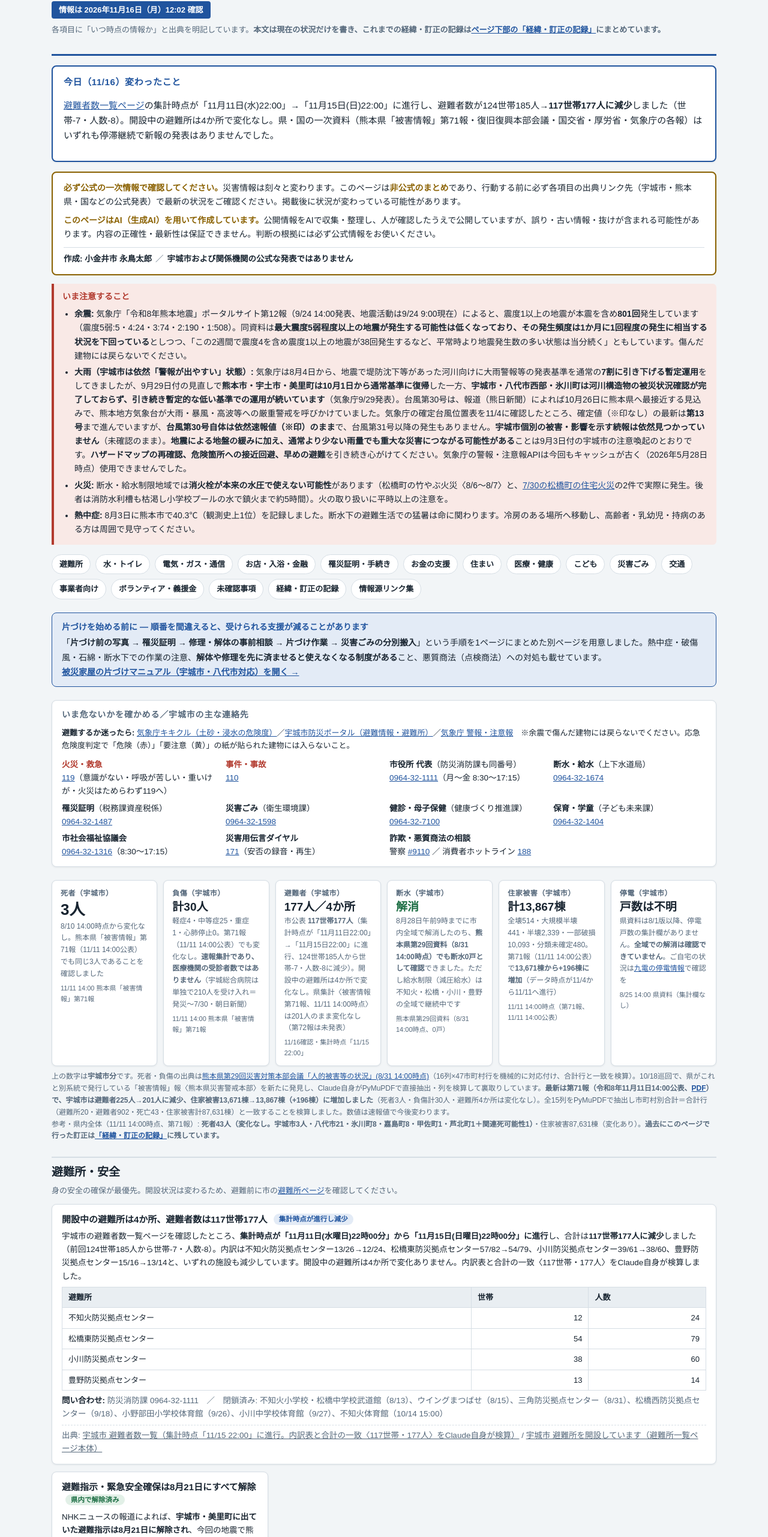
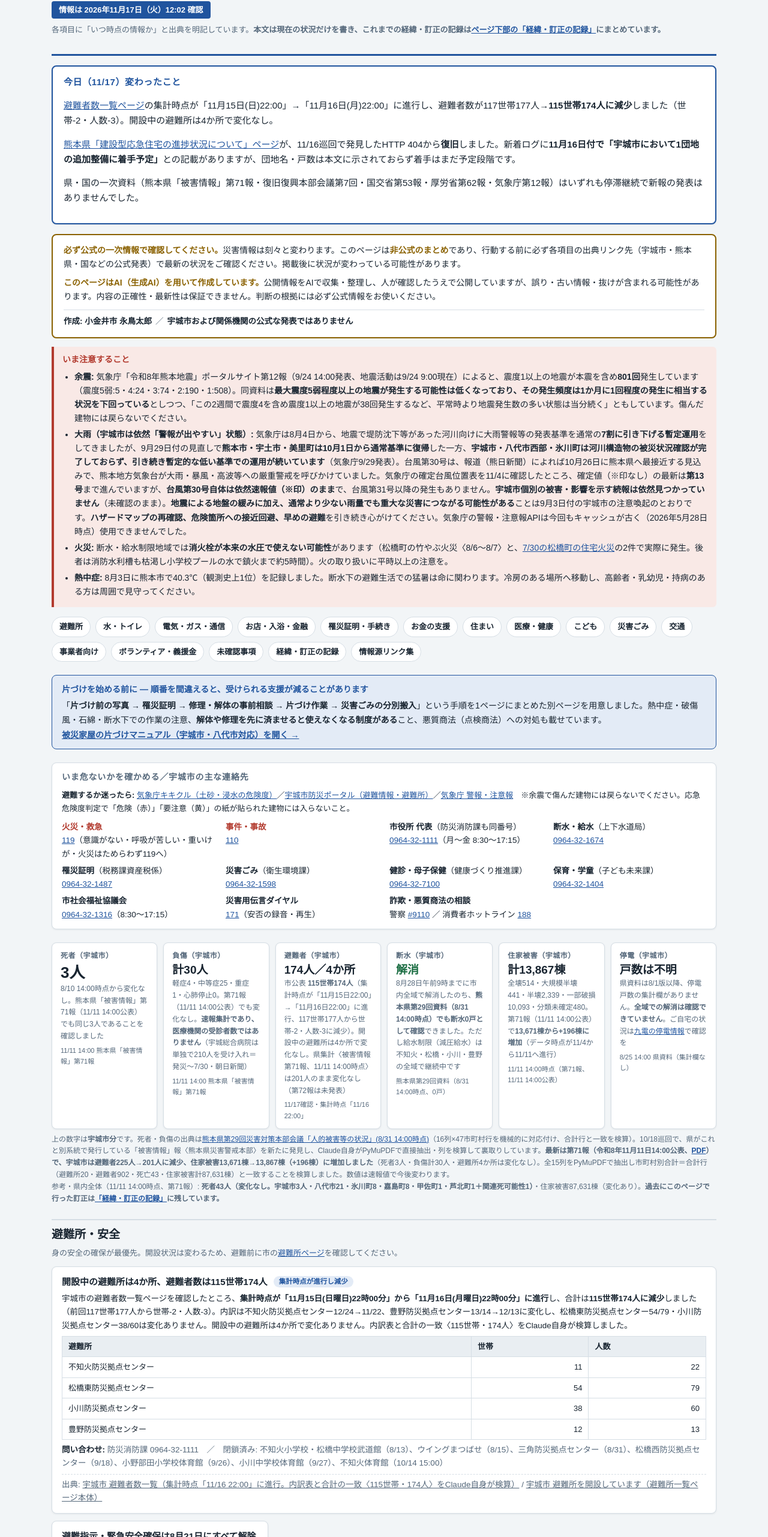
Before and after one commit to toritarosan/uki-shien-dashboard, a plain HTML site: page index.html in a window 1280 px wide. Shown: the part 138-2700 px from the top of the page at 60% size. Drawn offline with Linux system fonts and the light colour scheme.

Commit message:
自動更新 2026-11-17 12:02 JST
- 避難者数一覧ページが「11月15日22:00」→「11月16日22:00」に進行し、
  117世帯177人→115世帯174人に減少（世帯-2・人数-3）。開設中の避難所4か所は変化なし。
- 熊本県「建設型応急住宅の進捗状況について」ページが、前回11/16巡回で発見した
  HTTP 404から復旧していることを確認。新着ログに11/16付「宇城市で1団地の
  追加整備に着手予定」の記載があるが、団地名・戸数は未記載で着手は予定段階。
- 宇城市地震総合ページの新規2件（被災者支援制度一覧の更新・被災市町任期付職員
  合同採用試験募集）を確認したが、住民向け支援の実質的な新規性はなく反映は見送り。
- 熊本県「被害情報」報（第71報）・国交省（第53報、20日連続未確認）・厚労省（第62報）・
  気象庁（第12報）・国税庁特設ページはいずれも変化なし。
- 継続確認項目（被災者生活再建支援金、避難指示解除の一次発表、愛知県職員派遣の
  一次資料アクセス等）は今回も進展なし。

Co-Authored-By: Claude Sonnet 5 <noreply@anthropic.com>
Claude-Session: https://claude.ai/code/session_013byciXwpti7V6hVonPcujv

```diff
--- a/index.html
+++ b/index.html
@@ -214,13 +214,15 @@
   <div class="eyebrow">令和8年熊本地震（2026年7月28日発生）</div>
   <h1>宇城市 災害支援情報ダッシュボード</h1>
   <p class="quake-line">2026年7月28日（火）16時27分ごろ発生 ／ 震源: 熊本県熊本地方 ／ M7.1（暫定値）・深さ約16km（暫定値） ／ <strong>宇城市・氷川町で震度7</strong>（熊本市・八代市・宇土市・美里町・益城町・嘉島町・甲佐町で震度6強） ／ 津波注意報は同日18:10解除</p>
-  <span class="asof-badge">情報は 2026年11月16日（月）12:02 確認</span>
+  <span class="asof-badge">情報は 2026年11月17日（火）12:02 確認</span>
   <p class="top-note">各項目に「いつ時点の情報か」と出典を明記しています。<b>本文は現在の状況だけを書き、これまでの経緯・訂正の記録は<a href="#kiroku">ページ下部の「経緯・訂正の記録」</a>にまとめています。</b></p>
 </header>
 
 <div class="today">
-  <h2>今日（11/16）変わったこと</h2>
-  <p><a href="#hinan">避難者数一覧ページ</a>の集計時点が「11月11日(水)22:00」→「11月15日(日)22:00」に進行し、避難者数が124世帯185人→<b>117世帯177人に減少</b>しました（世帯-7・人数-8）。開設中の避難所は4か所で変化なし。県・国の一次資料（熊本県「被害情報」第71報・復旧復興本部会議・国交省・厚労省・気象庁の各報）はいずれも停滞継続で新報の発表はありませんでした。</p>
+  <h2>今日（11/17）変わったこと</h2>
+  <p><a href="#hinan">避難者数一覧ページ</a>の集計時点が「11月15日(日)22:00」→「11月16日(月)22:00」に進行し、避難者数が117世帯177人→<b>115世帯174人に減少</b>しました（世帯-2・人数-3）。開設中の避難所は4か所で変化なし。</p>
+  <p><a href="#sumai">熊本県「建設型応急住宅の進捗状況について」ページ</a>が、11/16巡回で発見したHTTP 404から<b>復旧</b>しました。新着ログに<b>11月16日付で「宇城市において1団地の追加整備に着手予定」</b>との記載がありますが、団地名・戸数は本文に示されておらず着手はまだ予定段階です。</p>
+  <p>県・国の一次資料（熊本県「被害情報」第71報・復旧復興本部会議第7回・国交省第53報・厚労省第62報・気象庁第12報）はいずれも停滞継続で新報の発表はありませんでした。</p>
 </div>
 
 <div class="disclaimer">
@@ -297,9 +299,9 @@
   </div>
   <div class="stat">
     <div class="label">避難者（宇城市）</div>
-    <div class="value sm">177人／4か所</div>
-    <div class="sub">市公表 <b>117世帯177人</b>（集計時点が「11月11日22:00」→「11月15日22:00」に進行、124世帯185人から世帯-7・人数-8に減少）。開設中の避難所は4か所で変化なし。県集計〈被害情報第71報、11/11 14:00時点〉は201人のまま変化なし（第72報は未発表）</div>
-    <div class="asof">11/16確認・集計時点「11/15 22:00」</div>
+    <div class="value sm">174人／4か所</div>
+    <div class="sub">市公表 <b>115世帯174人</b>（集計時点が「11月15日22:00」→「11月16日22:00」に進行、117世帯177人から世帯-2・人数-3に減少）。開設中の避難所は4か所で変化なし。県集計〈被害情報第71報、11/11 14:00時点〉は201人のまま変化なし（第72報は未発表）</div>
+    <div class="asof">11/17確認・集計時点「11/16 22:00」</div>
   </div>
   <div class="stat">
     <div class="label">断水（宇城市）</div>
@@ -328,17 +330,17 @@
   <p class="sec-note">身の安全の確保が最優先。開設状況は変わるため、避難前に市の<a href="https://www.city.uki.kumamoto.jp/toppage/important/2609102">避難所ページ</a>を確認してください。</p>
   <div class="grid">
     <div class="card span2">
-      <h3>開設中の避難所は4か所、避難者数は117世帯177人 <span class="pill p-info">集計時点が進行し減少</span></h3>
-      <p>宇城市の避難者数一覧ページを確認したところ、<b>集計時点が「11月11日(水曜日)22時00分」から「11月15日(日曜日)22時00分」に進行</b>し、合計は<b>117世帯177人に減少</b>しました（前回124世帯185人から世帯-7・人数-8）。内訳は不知火防災拠点センター13/26→12/24、松橋東防災拠点センター57/82→54/79、小川防災拠点センター39/61→38/60、豊野防災拠点センター15/16→13/14と、いずれの施設も減少しています。開設中の避難所は4か所で変化ありません。内訳表と合計の一致〈117世帯・177人〉をClaude自身が検算しました。</p>
+      <h3>開設中の避難所は4か所、避難者数は115世帯174人 <span class="pill p-info">集計時点が進行し減少</span></h3>
+      <p>宇城市の避難者数一覧ページを確認したところ、<b>集計時点が「11月15日(日曜日)22時00分」から「11月16日(月曜日)22時00分」に進行</b>し、合計は<b>115世帯174人に減少</b>しました（前回117世帯177人から世帯-2・人数-3）。内訳は不知火防災拠点センター12/24→11/22、豊野防災拠点センター13/14→12/13に変化し、松橋東防災拠点センター54/79・小川防災拠点センター38/60は変化ありません。開設中の避難所は4か所で変化ありません。内訳表と合計の一致〈115世帯・174人〉をClaude自身が検算しました。</p>
       <div class="tbl-wrap"><table>
         <tr><th>避難所</th><th>世帯</th><th>人数</th></tr>
-        <tr><td>不知火防災拠点センター</td><td class="num">12</td><td class="num">24</td></tr>
+        <tr><td>不知火防災拠点センター</td><td class="num">11</td><td class="num">22</td></tr>
         <tr><td>松橋東防災拠点センター</td><td class="num">54</td><td class="num">79</td></tr>
         <tr><td>小川防災拠点センター</td><td class="num">38</td><td class="num">60</td></tr>
-        <tr><td>豊野防災拠点センター</td><td class="num">13</td><td class="num">14</td></tr>
+        <tr><td>豊野防災拠点センター</td><td class="num">12</td><td class="num">13</td></tr>
       </table></div>
       <p class="meta"><b>問い合わせ:</b> 防災消防課 0964-32-1111　／　閉鎖済み: 不知火小学校・松橋中学校武道館（8/13）、ウイングまつばせ（8/15）、三角防災拠点センター（8/31）、松橋西防災拠点センター（9/18）、小野部田小学校体育館（9/26）、小川中学校体育館（9/27）、不知火体育館（10/14 15:00）</p>
-      <p class="src">出典: <a href="https://www.city.uki.kumamoto.jp/kurashi/bosaiinfo/2610320">宇城市 避難者数一覧（集計時点「11/15 22:00」に進行。内訳表と合計の一致〈117世帯・177人〉をClaude自身が検算）</a> / <a href="https://www.city.uki.kumamoto.jp/kurashi/bosaiinfo/bosai/2609102">宇城市 避難所を開設しています（避難所一覧ページ本体）</a></p>
+      <p class="src">出典: <a href="https://www.city.uki.kumamoto.jp/kurashi/bosaiinfo/2610320">宇城市 避難者数一覧（集計時点「11/16 22:00」に進行。内訳表と合計の一致〈115世帯・174人〉をClaude自身が検算）</a> / <a href="https://www.city.uki.kumamoto.jp/kurashi/bosaiinfo/bosai/2609102">宇城市 避難所を開設しています（避難所一覧ページ本体）</a></p>
     </div>
     <div class="card">
       <h3>避難指示・緊急安全確保は8月21日にすべて解除 <span class="pill p-ok">県内で解除済み</span></h3>
@@ -714,7 +716,7 @@
     </div>
     <div class="card span2">
       <h3>建設型応急仮設住宅 宇城市5団地237戸のうち149戸が完成 <span class="pill p-ok">小川駅西仮設団地（第一期）が完成（11/12）</span></h3>
-      <p><b>11月12日、小川駅西仮設団地（第一期・20戸）が完成しました</b>（熊本県「建設型応急住宅の進捗状況について」ページの新着ログで確認。宇城市地震総合ページ側にこれに対応する新規発表・具体的な入居予定日はまだ見当たりません）。これに先立ち11月6日には当尾仮設団地（第二期・48戸）が完成しています。</p>
+      <p><b>11月12日、小川駅西仮設団地（第一期・20戸）が完成しました</b>（熊本県「建設型応急住宅の進捗状況について」ページの新着ログで確認。宇城市地震総合ページ側にこれに対応する新規発表・具体的な入居予定日はまだ見当たりません）。これに先立ち11月6日には当尾仮設団地（第二期・48戸）が完成しています。<b style="color:var(--ok)">同ページは11/16巡回で一時HTTP 404になっていましたが、11/17巡回で復旧</b>していることを確認しました。新着ログには<b>11月16日付で「宇城市において1団地の追加整備に着手予定」</b>との記載がありますが、団地名・戸数は本文に示されておらず、着手はまだ予定段階です。</p>
       <ul>
         <li><b>当尾仮設団地</b>（松橋町曲野）: 第一期10戸（9/20完成・9/23入居済み）、第二期48戸（11/6完成・入居予定11月上旬）、第三期20戸（着工10/9・入居予定12月中旬・現在本体工事）＝合計78戸、<b>第一期＋第二期の58戸が完成済み</b></li>
         <li><b>小川仮設団地</b>（小川町南新田）: 第一期30戸（9/26完成）、第二期6戸（11/5完成）＝合計36戸、<b>全戸完成</b></li>
@@ -1115,7 +1117,7 @@
 <section id="mikakunin">
   <h2>まだ確認できていないこと</h2>
   <div class="unconfirmed">
-    <h3>「未発表・未確認」の事項を正直に明示します（2026年11月16日 12:02時点）</h3>
+    <h3>「未発表・未確認」の事項を正直に明示します（2026年11月17日 12:02時点）</h3>
     <ul>
       <li><b>宇城市・美里町の避難指示解除（8/21）の一次発表</b>（NHKニュースの記事見出しで確認しましたが、市・県自身による公式発表の本文は確認できていません）</li>
       <li><b>宇城市の被災者生活再建支援金の受付開始日</b>（本文と下部の窓口表記が食い違ったまま。「受付開始」を明示する文言はなし）</li>
@@ -1339,7 +1341,7 @@
 <footer>
   <p><b>このダッシュボードについて:</b> 宇城市・熊本県・国（内閣府/厚労省/国交省ほか）・ライフライン各社・交通各社・報道・支援団体の公式発表を横断調査し、原則として「本文まで確認できた情報」のみを掲載しています。本文まで確認できなかった項目は<a href="#mikakunin">「まだ確認できていないこと」</a>に明示し、過去の訂正と経緯は<a href="#kiroku">「経緯・訂正の記録」</a>に残しています。</p>
   <p>被害数値はすべて速報値であり、時点により異なります（各項目に時点を明記）。行動の前に必ず出典リンク先の最新情報を確認してください。</p>
-  <p><b>作成: 小金井市 永鳥太郎</b> ／ 作成日: 2026-07-31 ／ 最終裏取り: 2026-11-16 12:02 JST ／ 出典は各項目に記載</p>
+  <p><b>作成: 小金井市 永鳥太郎</b> ／ 作成日: 2026-07-31 ／ 最終裏取り: 2026-11-17 12:02 JST ／ 出典は各項目に記載</p>
   <p>本ページは生成AIを用いて公開情報を収集・整理した<b>非公式のまとめ</b>です。宇城市および関係機関の公式発表ではありません。誤り・古い情報が含まれる可能性があるため、<b>行動の前に必ず公式の一次情報をご確認ください</b>。</p>
   <p>関連ページ: <a href="https://toritarosan.github.io/yatsushiro-shien-dashboard/">八代市 災害支援情報ダッシュボード</a> ／ <a href="https://toritarosan.github.io/kumamoto-katazuke-manual/">被災家屋の片づけマニュアル（宇城市・八代市対応）</a></p>
 </footer>
```
Also changed, not shown: 2 other files.
